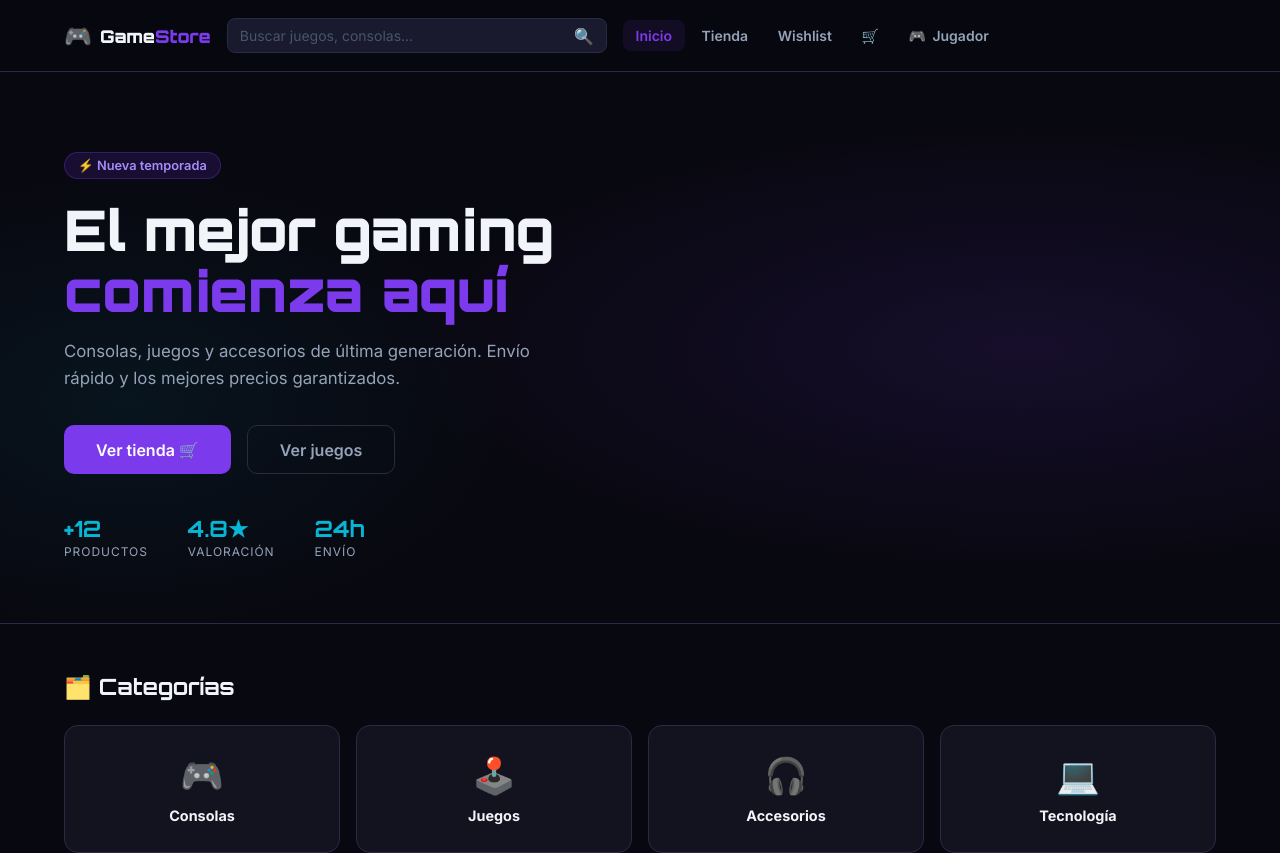
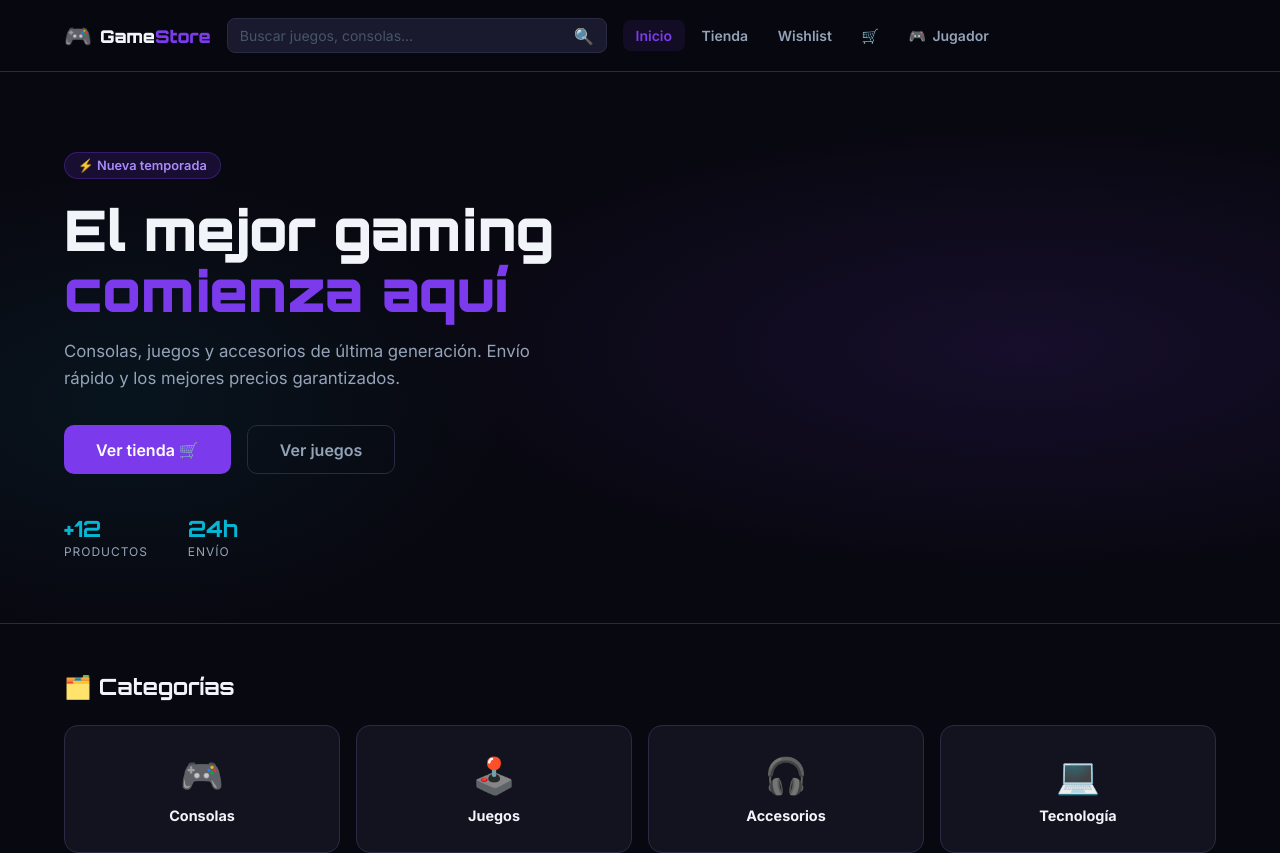
Before and after one commit to loco3496uno/ProyectoFinalReact, a React (Vite) app: page / in a window 1280 px wide. Shown: the top 853 px of the page. Built offline with nearby package versions, Linux system fonts and the light colour scheme.

Commit message:
Update Home.jsx

```diff
--- a/src/pages/Home.jsx
+++ b/src/pages/Home.jsx
@@ -34,7 +34,6 @@ export default function Home() {
           </div>
           <div className="hero-stats">
             <div className="hstat"><span className="hstat-n">+{products.length}</span><span className="hstat-l">Productos</span></div>
-            <div className="hstat"><span className="hstat-n">4.8★</span><span className="hstat-l">Valoración</span></div>
             <div className="hstat"><span className="hstat-n">24h</span><span className="hstat-l">Envío</span></div>
           </div>
         </div>
```
